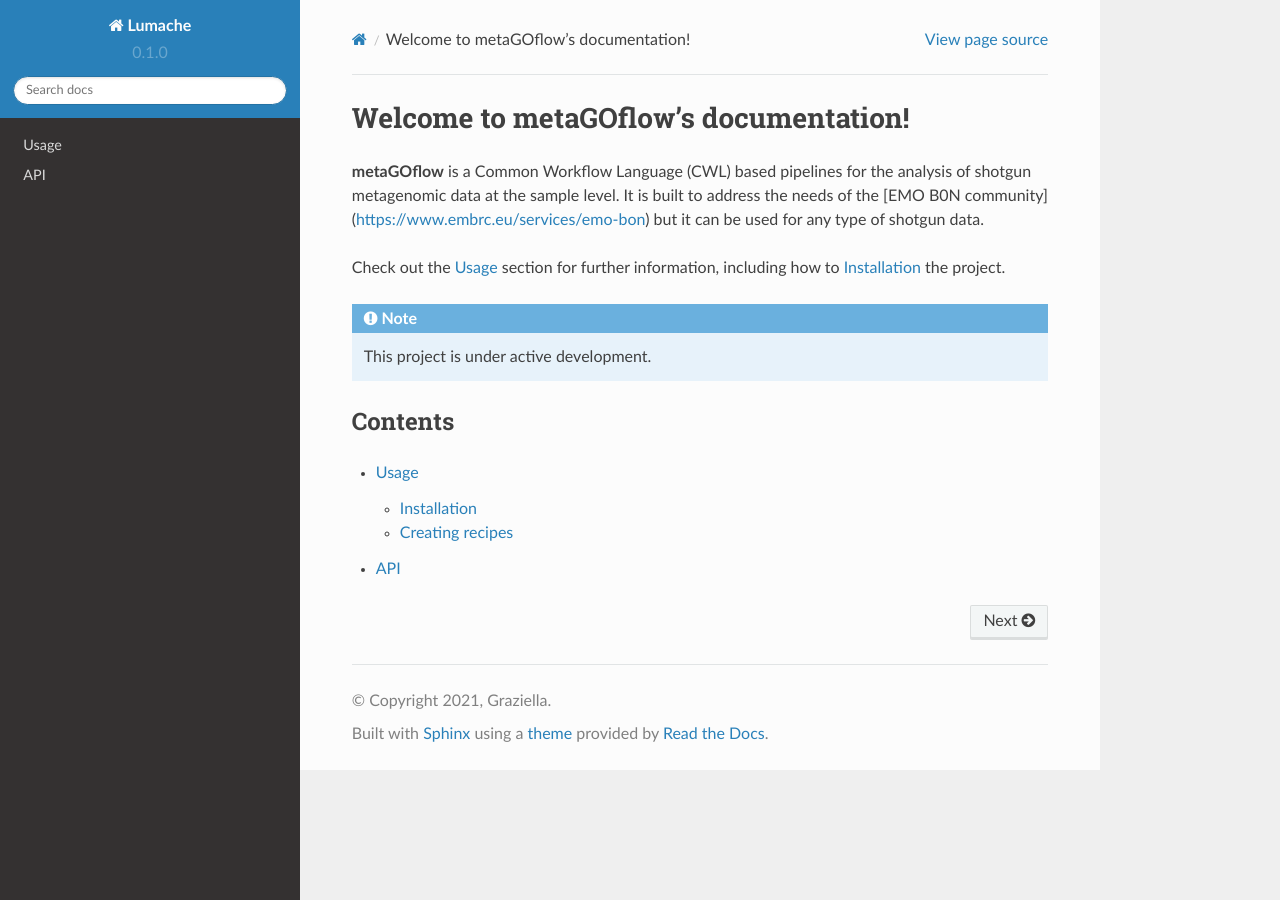
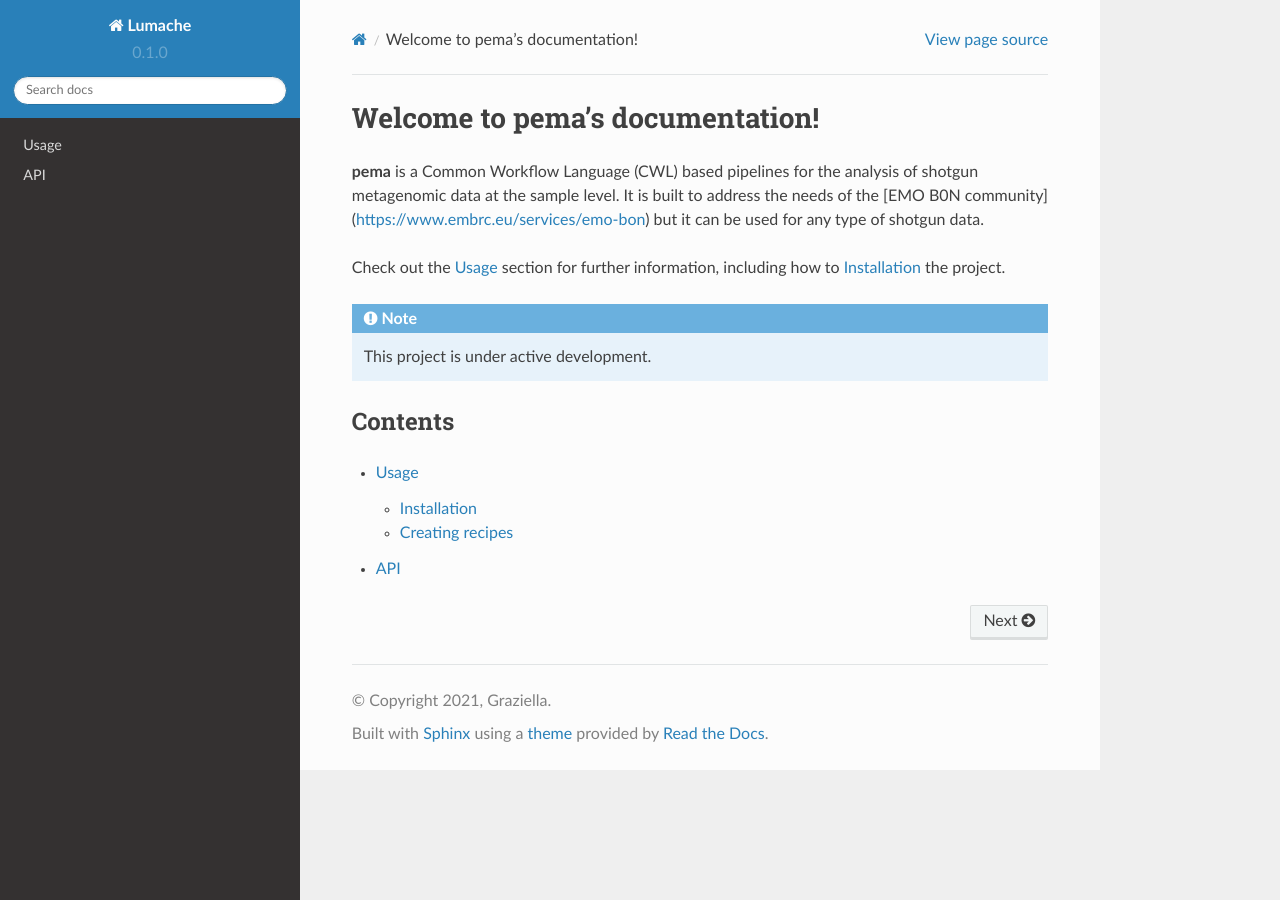
Before and after one commit to hariszaf/pema-tutorials, a Sphinx documentation site: the page built from docs/index.rst, in a window 1280 px wide. Built offline with Sphinx 7.4.7 and the Read the Docs theme 2.0.0, drawn with Linux system fonts in a browser that asks for light colours.

Commit message:
edit name

```diff
--- a/docs/index.rst
+++ b/docs/index.rst
@@ -1,7 +1,7 @@
-Welcome to metaGOflow's documentation!
+Welcome to pema's documentation!
 ===================================
 
-**metaGOflow** is a Common Workflow Language (CWL) based pipelines
+**pema** is a Common Workflow Language (CWL) based pipelines
 for the analysis of shotgun metagenomic data at the sample level.
 It is built to address the needs of the [EMO B0N community](https://www.embrc.eu/services/emo-bon)
 but it can be used for any type of shotgun data.
```
